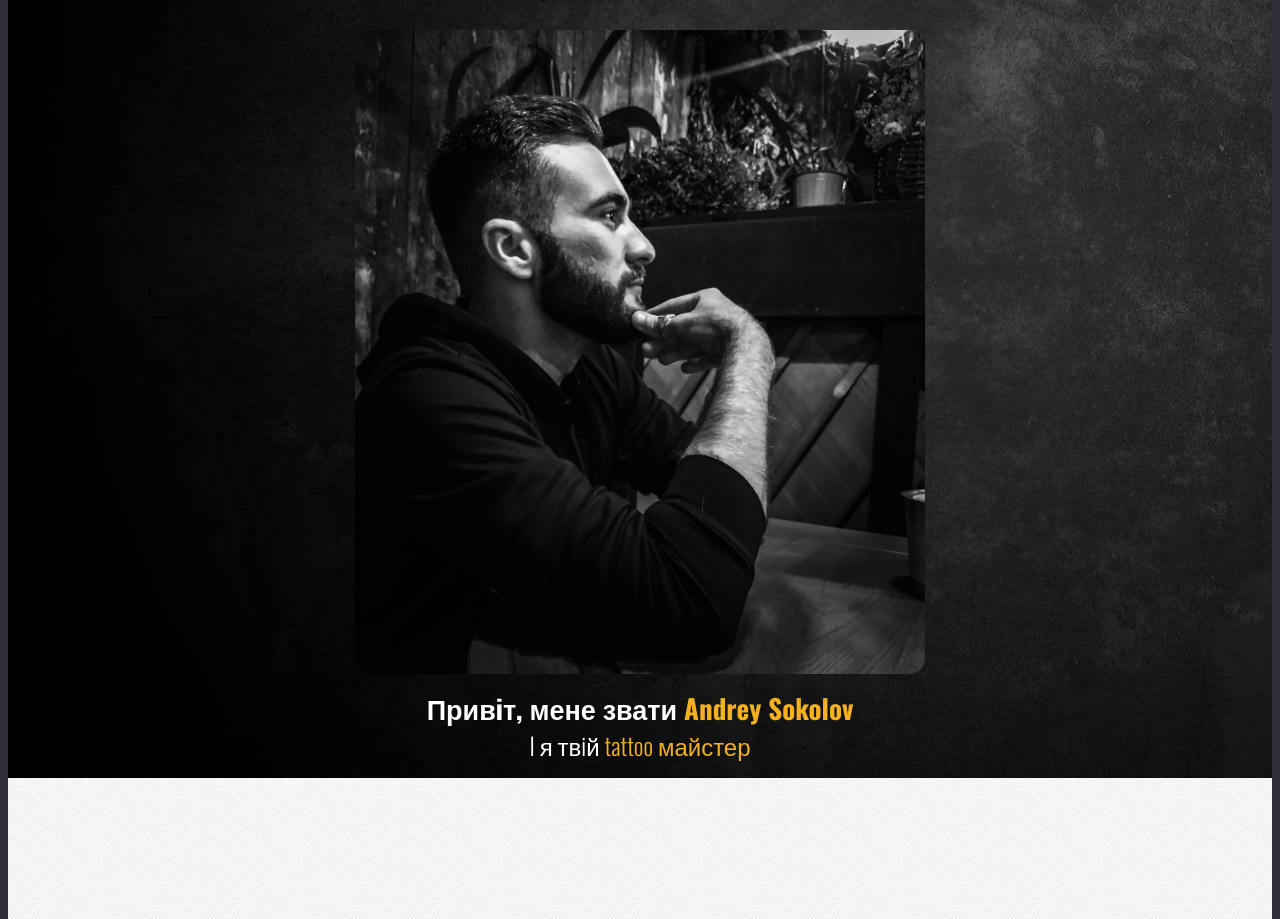
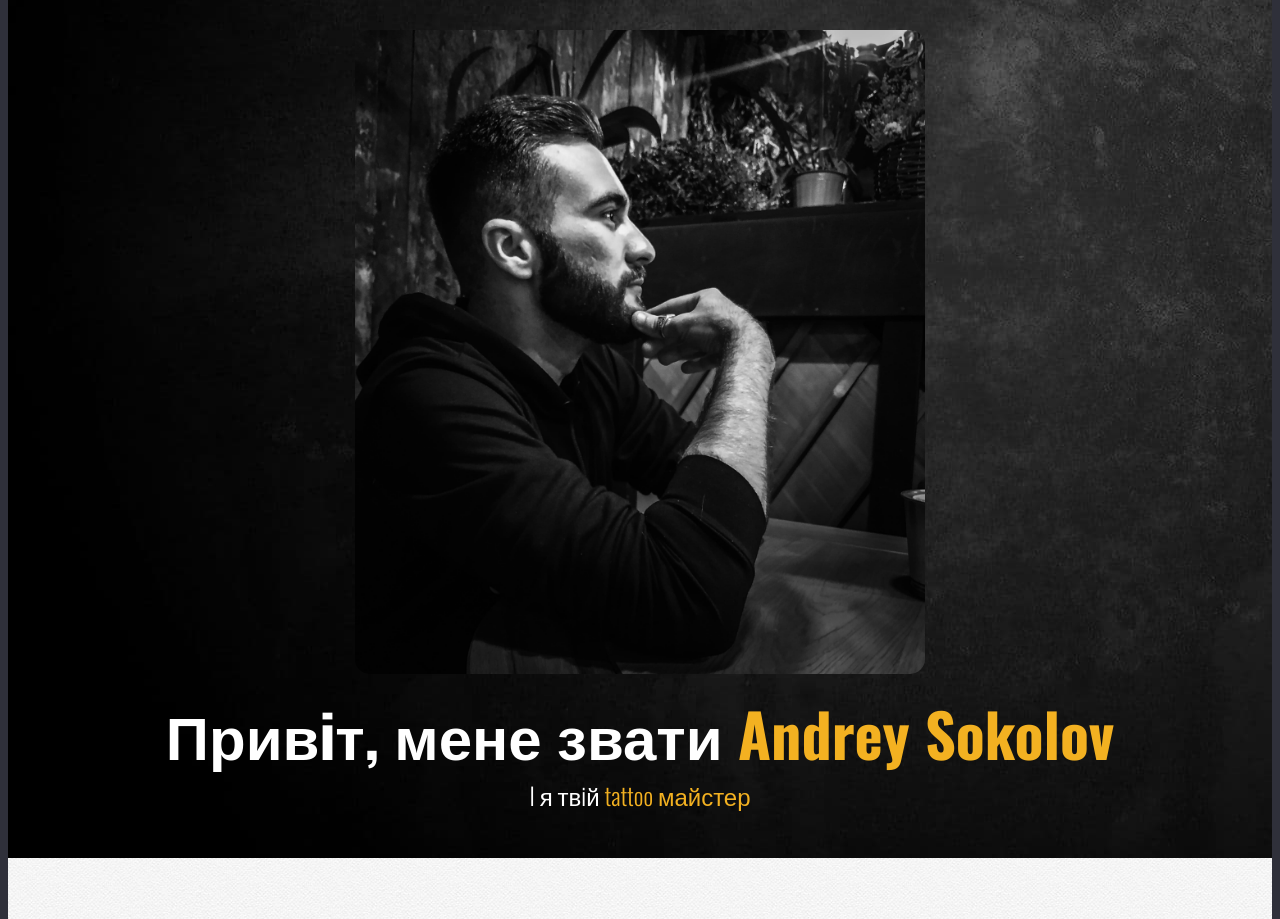
Before and after one commit to AleksandrVyshnyvetskyi/black-wild-tattoo, a plain HTML site: page index.html in a window 1280 px wide. Shown: the part 122-1041 px from the top of the page. Drawn offline with nearby package versions, Linux system fonts and the light colour scheme; a script that the page names is missing; files whose address does not match are found by name.

Commit message:
remuve class

```diff
--- a/CSS/style.css
+++ b/CSS/style.css
@@ -55,7 +55,7 @@ img {
 .container {
     max-width: 1200px;
     margin: 0 auto;
-    padding: 45px 30px;
+    padding: 30px 30px;
 }
 .main-contend-header{
     max-width: 1920px;
@@ -63,6 +63,20 @@ img {
     background-color: #1A1A1A;
 }
 
+.bgd-home {
+    background-image: url(./img/texture_background.jpg);
+}
+
+.title {
+    font-family: 'Oswald', sans-serif;
+    font-size: 60px;
+    line-height: 1.48;
+    font-weight: 700;
+}
+
+.text {
+
+}
 /* Header START */
 
 .header {
@@ -169,19 +183,13 @@ img {
 
 /* Main content START */
 /* Hero Start */
-.main-contend-hero {
-    max-width: 1920px;
-    margin: 0 auto;
-    /* background-color: #1A1A1A; */
-    background-image: url(./img/texture_background.jpg);
-}
 
-.container-hero {
+
+.hero {
     display: flex;
     justify-content: center;
-    max-width: 1200px;
-    margin: 0 auto;
-    padding: 0 30px;
+    flex-direction: column;
+    align-items: center;
 }
 
 .hero img {
--- a/index.html
+++ b/index.html
@@ -13,7 +13,7 @@
     </head>
     <body>
     <!-- ===== Header nav START ===== -->
-    <div class="main-contend-hero"  id="home">
+    <div class="bgd-home">
         <header>
             <div class="container header">
                 <!-- ===== Navigation START ===== -->
@@ -71,14 +71,13 @@
     <!-- ===== Main content START ===== -->
 
     <!-- ===== Hero Start ===== -->
-
-        <div class="container-hero">
+        <div class="container" id="home">
             <div class="hero">
-                <img src="./CSS/img/Me.jpg" alt="Me">
-                <div class="hero__text">
-                    <h2>Привiт, мене звати <span class="text-accent">Andrey Sokolov</span></h2>
-                    <p>I я твiй <span>tattoo майстер</span></p>
-                </div>
+                    <img src="./CSS/img/Me.jpg" alt="Me">
+                    <div class="hero__text">
+                        <h2 class="title">Привiт, мене звати <span class="text-accent">Andrey Sokolov</span></h2>
+                        <p>I я твiй <span>tattoo майстер</span></p>
+                    </div>
             </div>
         </div>
     </div>
@@ -86,11 +85,11 @@
 
     <!-- ===== About START ===== -->
 
-    <div class="main-contend-about">
+    <div class="main-contend-about container">
         <div class="container container-about">
             <ul class="about" id="about">
                 <li class="about__item">
-                    <h2 class="about__title">ARTIST TATTOO CLUBS</h2>
+                    <h2 class="about__title title">ARTIST TATTOO CLUBS</h2>
                 </li>
                 <li class="about__item">
                     <div class="circle-box">
@@ -122,7 +121,7 @@
     <div class="main-contend-proces">
         <img class="bg-img" src="./CSS/img/border_1.png" alt="">
         <div class="conteiner-proces">
-            <h2 class="proces__title">TATTOO PROCESS</h2>
+            <h2 class="proces__title title">TATTOO PROCESS</h2>
             <div class="circle-box-white">
                 <div class="circle-white"></div>
             </div>
@@ -154,7 +153,7 @@
     <div class="main-content--work">
         <img class="bg-img" src="./CSS/img/border_1.png" alt="">
         <div class="work" id="works">
-            <h2 class="work__title">MY WORKs</h2>
+            <h2 class="work__title title">MY WORKs</h2>
             <div class="circle-box-white">
                 <div class="circle-white"></div>
             </div>
@@ -195,7 +194,7 @@
 
     <div class="main-content--says">
         <div class="says-box">
-            <h2 class="say--title">TATTOO REVIEWS</h2>
+            <h2 class="say--title title">TATTOO REVIEWS</h2>
             <div class="circle-box">
                 <div class="circle"></div>
             </div>
@@ -214,7 +213,7 @@
             <img class="bg-img" src="./CSS/img/border_1.png" alt="">
             <div class="contact">
                     <div class="contact-box" id="contact">
-                        <h2 class="contact__title">CONTACT</h2>
+                        <h2 class="contact__title title">CONTACT</h2>
                         <div class="circle-box-white">
                             <div class="circle-white"></div>
                         </div>
```
